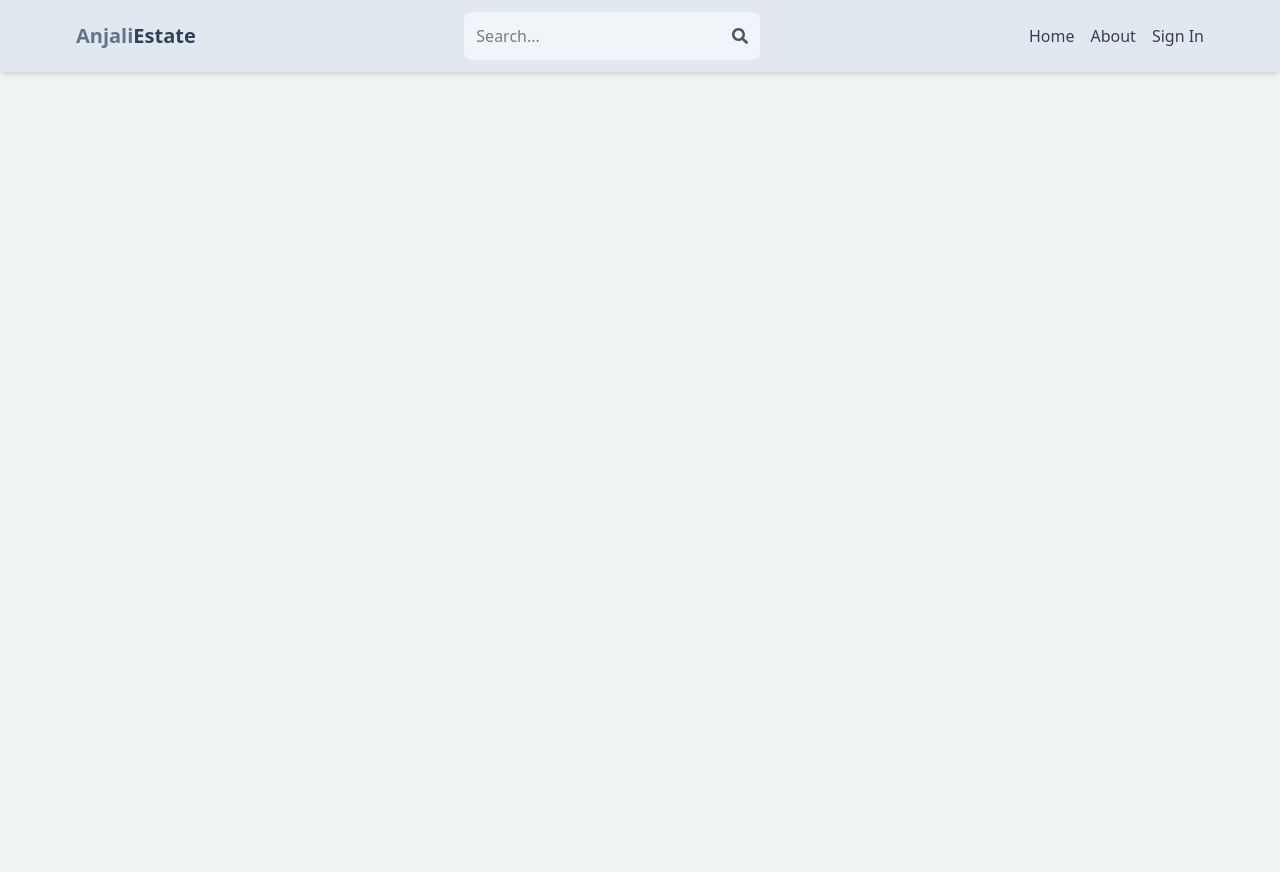
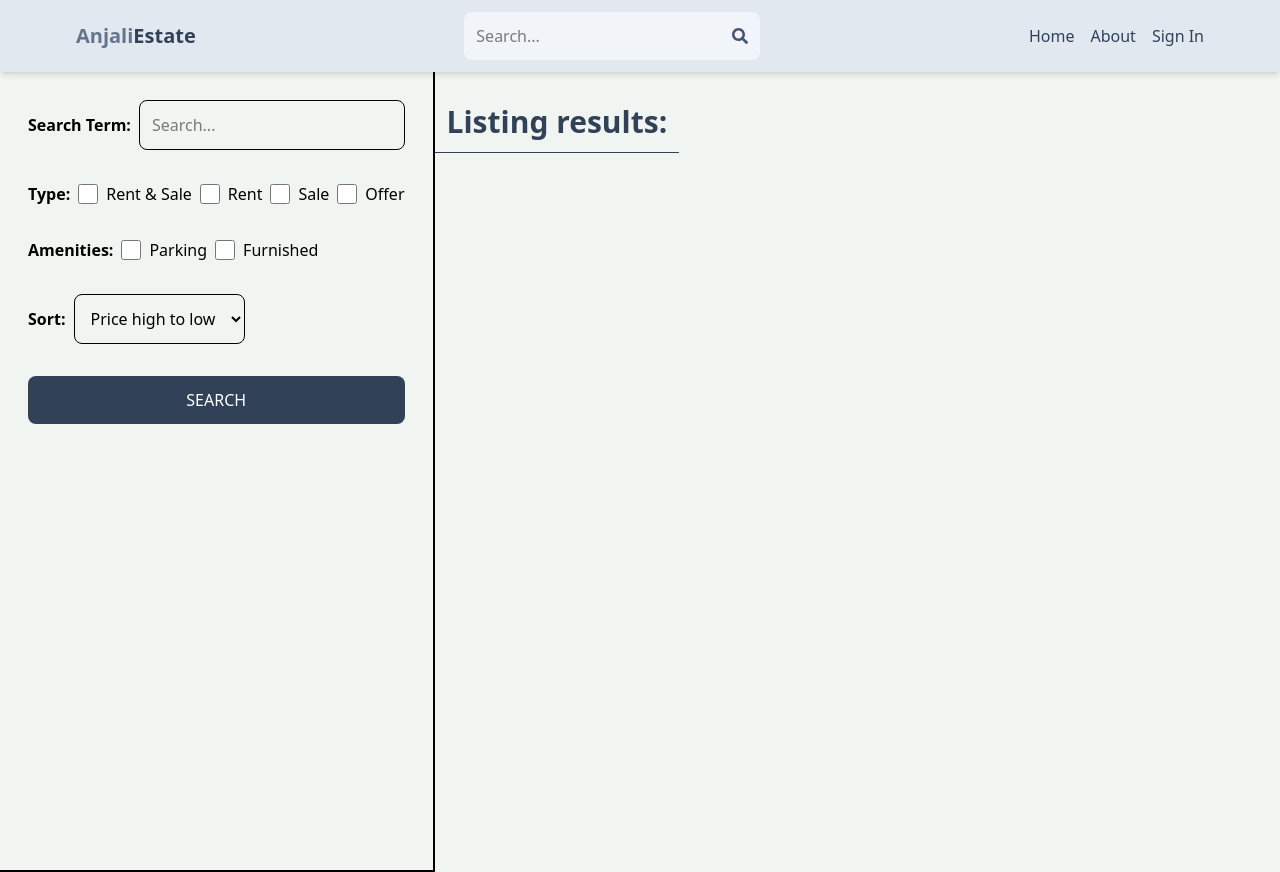
Before and after one commit to anjali-gupta8/real-estate, a React (Vite) app in the folder client/: page /search in a window 1280 px wide. Before the commit the page ends 800 px from the top, so only its background shows below. Built offline with nearby package versions, Linux system fonts and the light colour scheme; no server answers.

Commit message:
create search page UI

```diff
--- a/client/src/App.jsx
+++ b/client/src/App.jsx
@@ -9,6 +9,7 @@
 import CreateListing from './pages/CreateListing'
 import UpdateListing from './pages/UpdateListing'
 import Listing from './pages/Listing'
+import Search from './pages/Search'
 
 export default function App() {
   return (
@@ -19,6 +20,7 @@
         <Route path="/sign-in" element={<SignIn />} />
         <Route path="/sign-up" element={<SignUp />} />
         <Route path="/about" element={<About />} />
+        <Route path="/search" element={<Search />} />
         <Route path="/listing/:listingId" element={<Listing />} />
         <Route element={<PrivateRoute />}>
           <Route path="/profile" element={<Profile />} />
--- /dev/null
+++ b/client/src/pages/Search.jsx
@@ -0,0 +1,58 @@
+
+export default function Search() {
+  return (
+    <div className="flex flex-col md:flex-row">
+        <div className="p-7 border-b-2 md:border-r-2 md:min-h-screen">
+            <form className="flex flex-col gap-8">
+                <div className="flex items-center gap-2">
+                    <label className="whitespace-nowrap font-semibold">Search Term:</label>
+                    <input type="text" id="searchTerm" placeholder="Search..." className="border rounded-lg p-3 w-full" />
+                </div>
+                <div className="flex gap-2 flex-wrap items-center">
+                    <label className="font-semibold">Type:</label>
+                    <div className="flex gap-2">
+                        <input type="checkbox" id="all" className="w-5" />
+                        <span>Rent & Sale</span>
+                    </div>
+                    <div className="flex gap-2">
+                        <input type="checkbox" id="rent" className="w-5" />
+                        <span>Rent</span>
+                    </div>
+                    <div className="flex gap-2">
+                        <input type="checkbox" id="sale" className="w-5" />
+                        <span>Sale</span>
+                    </div>
+                    <div className="flex gap-2">
+                        <input type="checkbox" id="offer" className="w-5" />
+                        <span>Offer</span>
+                    </div>
+                </div>
+                <div className="flex gap-2 flex-wrap items-center">
+                    <label className="font-semibold">Amenities:</label>
+                    <div className="flex gap-2">
+                        <input type="checkbox" id="parking" className="w-5" />
+                        <span>Parking</span>
+                    </div>
+                    <div className="flex gap-2">
+                        <input type="checkbox" id="furnished" className="w-5" />
+                        <span>Furnished</span>
+                    </div>
+                </div>
+                <div className="flex items-center gap-2">
+                    <label className="font-semibold">Sort:</label>
+                    <select id="sort_order" className="border rounded-lg p-3">
+                        <option>Price high to low</option>
+                        <option>Price low to high</option>
+                        <option>Latest</option>
+                        <option>Oldest</option>
+                    </select>
+                </div>
+                <button className="bg-slate-700 text-white p-3 rounded-lg uppercase hover:opacity-95">Search</button>
+            </form>
+        </div>
+        <div className="">
+            <h1 className="text-3xl font-semibold border-b p-3 text-slate-700 mt-5">Listing results:</h1>
+        </div>
+    </div>
+  )
+}
```
